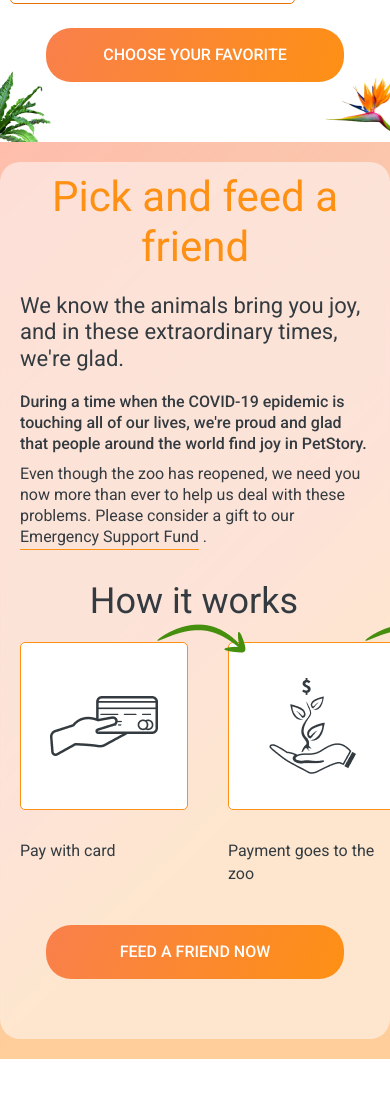
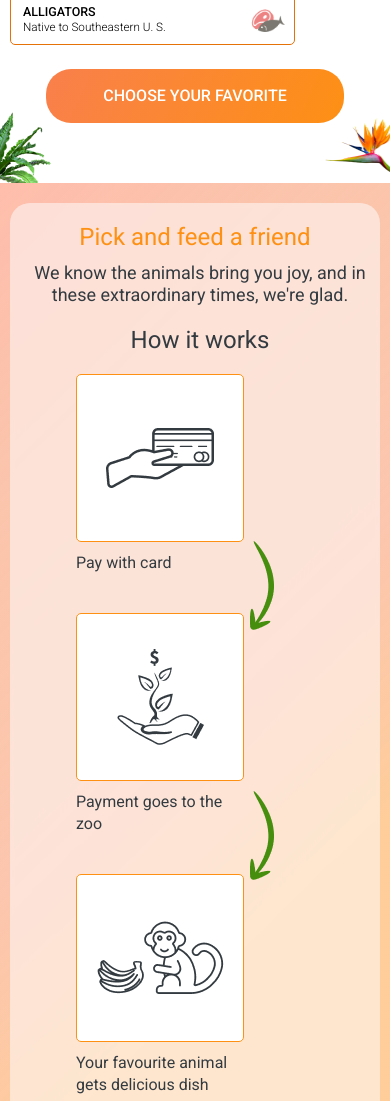
Before and after one commit to LobanovaMary/online-zoo, a website: page online-zoo/pages/main/index.html in a window 390 px wide. Shown: the part 2065-3166 px from the top of the page. Drawn offline with Linux system fonts and the light colour scheme.

Commit message:
feat: add media 320 donate

```diff
--- a/online-zoo/pages/main/index.html
+++ b/online-zoo/pages/main/index.html
@@ -59,7 +59,7 @@
             protect and care for animals.
           </p>
           <h3>How it works</h3>
-          <p>
+          <p class="backstage__content-parag">
             The main goal is to help the animals, as well as the nature
             reserves and zoos where they are kept. We are currently working on
             video projects targeting pandas in China, eagles on an island near
--- a/online-zoo/pages/main/sass/components/_backstage.scss
+++ b/online-zoo/pages/main/sass/components/_backstage.scss
@@ -48,6 +48,9 @@
     }
     @media only screen and (max-width: 639px) {
       width: 100%;
+      &-parag {
+        height: 198px;
+      }
     }
   }
   &__content > h2 {
--- a/online-zoo/pages/main/sass/components/_feed-friend.scss
+++ b/online-zoo/pages/main/sass/components/_feed-friend.scss
@@ -10,6 +10,9 @@
   }
   @media only screen and (max-width: 999px) {
     padding: 10px 0px 60px 0px;
+  }
+  @media only screen and (max-width: 639px) {
+    padding: 20px 0px 40px 0px;
   }
 
   &__title {
@@ -24,6 +27,10 @@
     }
     @media only screen and (max-width: 999px) {
       font-size: 42px;
+    }
+    @media only screen and (max-width: 639px) {
+      font-size: 24px;
+      margin-bottom: 10px;
     }
   }
 
@@ -42,6 +49,11 @@
       font-size: 22px;
       padding-left: 20px;
     }
+    @media only screen and (max-width: 639px) {
+      font-size: 18px;
+      text-align: center;
+      padding-left: 10px;
+    }
   }
 
   &__content {
@@ -56,6 +68,9 @@
     }
     @media only screen and (max-width: 999px) {
       padding: 0px 20px;
+    }
+    @media only screen and (max-width: 639px) {
+      display: none;
     }
     &--right {
       padding-right: 190px;
@@ -91,4 +106,7 @@
   @media only screen and (max-width: 999px) {
     padding: 0px;
   }
+  @media only screen and (max-width: 639px) {
+    padding: 0px 10px;
+  }
 }
--- a/online-zoo/pages/main/sass/components/_payment.scss
+++ b/online-zoo/pages/main/sass/components/_payment.scss
@@ -9,6 +9,9 @@
   @media only screen and (max-width: 999px) {
     padding: 30px 32px 40px 20px;
   }
+  @media only screen and (max-width: 639px) {
+    padding: 0px 66px 10px 66px;
+  }
 
   &__title {
     font-weight: 400;
@@ -19,6 +22,9 @@
     @media only screen and (max-width: 999px) {
       margin-bottom: 18px;
       padding-left: 10px;
+    }
+    @media only screen and (max-width: 639px) {
+      font-size: 24px;
     }
   }
 
@@ -32,6 +38,11 @@
       position: relative;
       grid-template-columns: repeat(3, 1fr);
     }
+    @media only screen and (max-width: 639px) {
+      grid-template-columns: 168px;
+      grid-template-rows: repeat(6, 168px, 44px);
+      gap: 10px;
+    }
   }
   &__container > p {
     font-family: "Roboto";
@@ -41,6 +52,9 @@
     line-height: 140%;
     color: $color-grey;
     width: 168px;
+    @media only screen and (max-width: 639px) {
+      margin-bottom: 28px;
+    }
   }
 
   &__icon {
@@ -60,11 +74,18 @@
     @media only screen and (max-width: 999px) {
       grid-column: 1 / 2;
     }
+    @media only screen and (max-width: 639px) {
+      grid-row: 2/3;
+    }
   }
   &__zoo-descripton {
     grid-column: 3 / 5;
     @media only screen and (max-width: 999px) {
       grid-column: 2 / 3;
+    }
+    @media only screen and (max-width: 639px) {
+      grid-column: 1 / 2;
+      grid-row: 4/5;
     }
   }
 
@@ -86,6 +107,18 @@
         left: 345px;
       }
     }
+    @media only screen and (max-width: 639px) {
+      background-image: url(./../../assets/arrow-320.png);
+      width: 63.12px;
+      height: 100.66px;
+      left: 173px;
+      &-first {
+        top: 167px;
+      }
+      &-second {
+        top: 417px;
+      }
+    }
   }
 }
 // ./../../assets/icon-arrow.png
--- a/online-zoo/pages/main/script.js
+++ b/online-zoo/pages/main/script.js
@@ -1,3 +1,3 @@
-// alert(
-//   "Здрайвствуйте, это моя первая работа. Проверте, пожалуйста, в четверг. Я буду еще доделовать"
-// );
+alert(
+  "Здрайвствуйте, это моя первая работа. Проверте, пожалуйста, в четверг. Я буду еще доделовать"
+);
```
Also changed, not shown: online-zoo/assets/arrow-320.png (added), online-zoo/pages/main/style.css, 1 other file.
